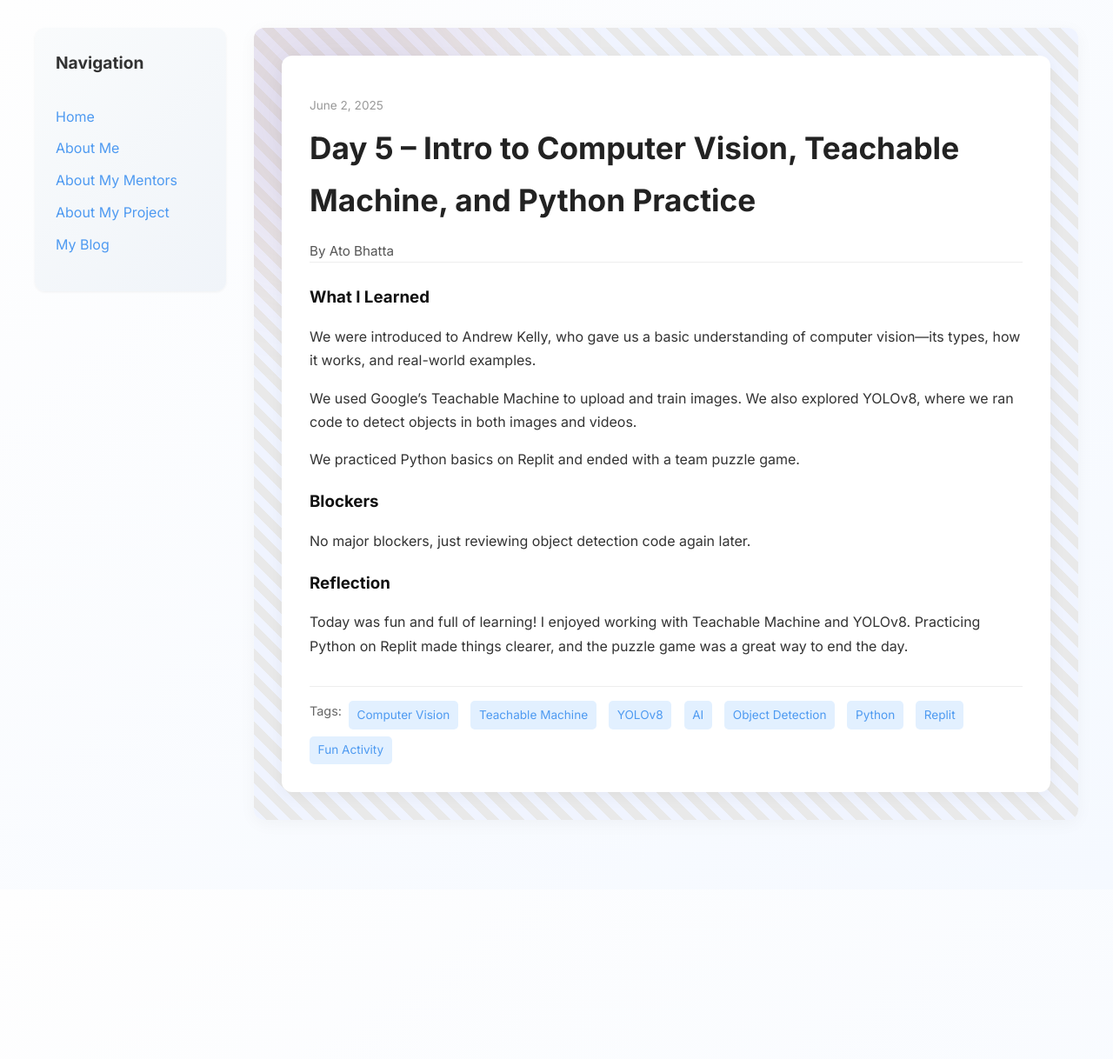
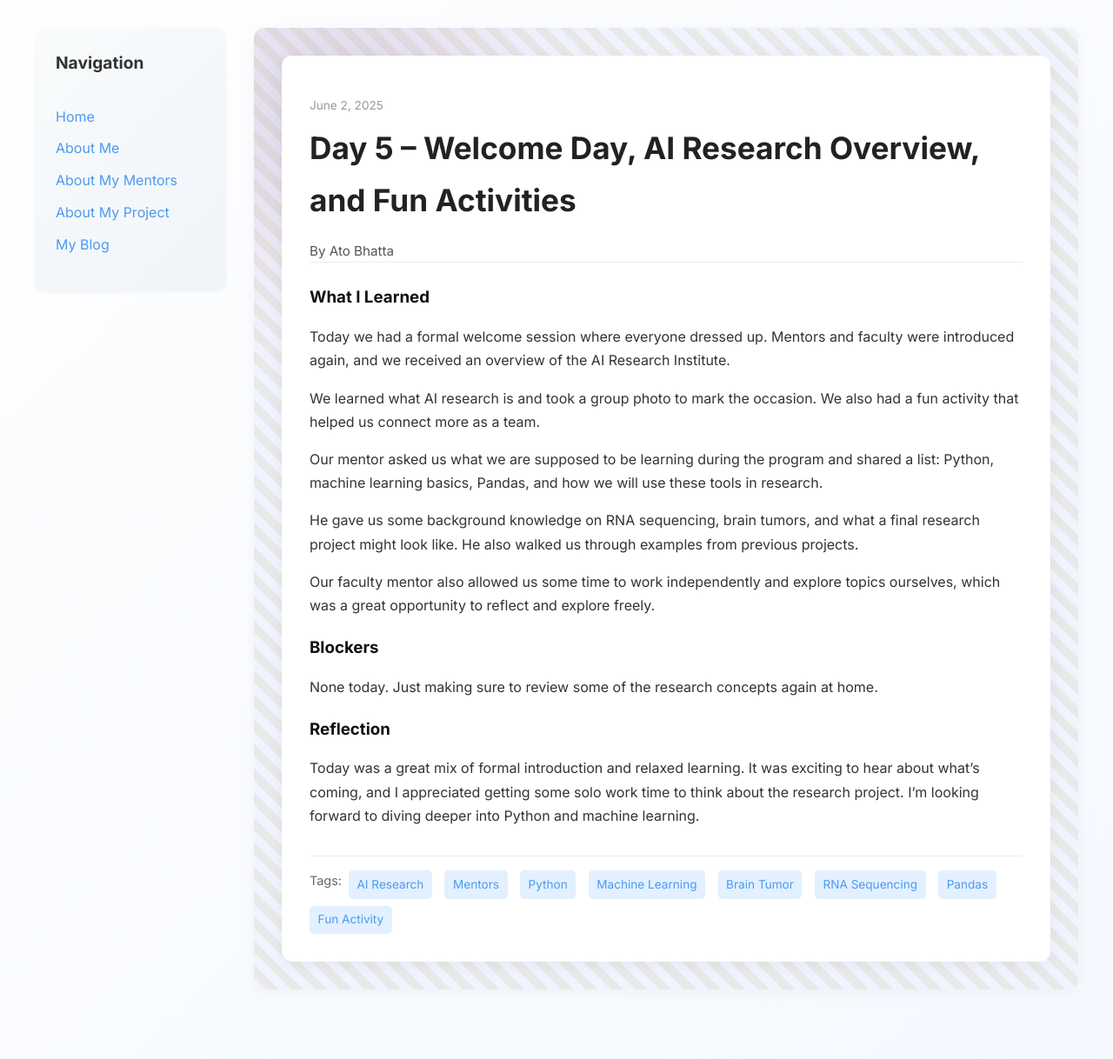
Before and after one commit to Ato-2025/Ato-2025.github.io, a Jekyll site: the page built from _posts/2025-06-02-day5.md, in a window 1280 px wide. Shown: the whole page at 87% size. Built offline with Jekyll 4.4.1, drawn with Linux system fonts in a browser that asks for light colours; before the commit the page ends 1023 px from its top, so only the background shows below that.

Commit message:
Update 2025-06-02-day5.md

```diff
--- a/_posts/2025-06-02-day5.md
+++ b/_posts/2025-06-02-day5.md
@@ -1,20 +1,24 @@
 ---
 layout: post
-title: "Day 5 – Intro to Computer Vision, Teachable Machine, and Python Practice"
+title: "Day 5 – Welcome Day, AI Research Overview, and Fun Activities"
 date: 2025-06-02
 author: Ato Bhatta
 permalink: /day5.html
-tags: ["Computer Vision", "Teachable Machine", "YOLOv8", "AI", "Object Detection", "Python", "Replit", "Fun Activity"]
+tags: ["AI Research", "Mentors", "Python", "Machine Learning", "Brain Tumor", "RNA Sequencing", "Pandas", "Fun Activity"]
 what_i_learned: |
-  We were introduced to Andrew Kelly, who gave us a basic understanding of computer vision—its types, how it works, and real-world examples.
+  Today we had a formal welcome session where everyone dressed up. Mentors and faculty were introduced again, and we received an overview of the AI Research Institute.
 
-  We used Google’s Teachable Machine to upload and train images. We also explored YOLOv8, where we ran code to detect objects in both images and videos.
+  We learned what AI research is and took a group photo to mark the occasion. We also had a fun activity that helped us connect more as a team.
 
-  We practiced Python basics on Replit and ended with a team puzzle game.
+  Our mentor asked us what we are supposed to be learning during the program and shared a list: Python, machine learning basics, Pandas, and how we will use these tools in research.
+
+  He gave us some background knowledge on RNA sequencing, brain tumors, and what a final research project might look like. He also walked us through examples from previous projects.
+
+  Our faculty mentor also allowed us some time to work independently and explore topics ourselves, which was a great opportunity to reflect and explore freely.
 
 blockers: |
-  No major blockers, just reviewing object detection code again later.
+  None today. Just making sure to review some of the research concepts again at home.
 
 reflection: |
-  Today was fun and full of learning! I enjoyed working with Teachable Machine and YOLOv8. Practicing Python on Replit made things clearer, and the puzzle game was a great way to end the day.
+  Today was a great mix of formal introduction and relaxed learning. It was exciting to hear about what’s coming, and I appreciated getting some solo work time to think about the research project. I'm looking forward to diving deeper into Python and machine learning.
 ---
```
